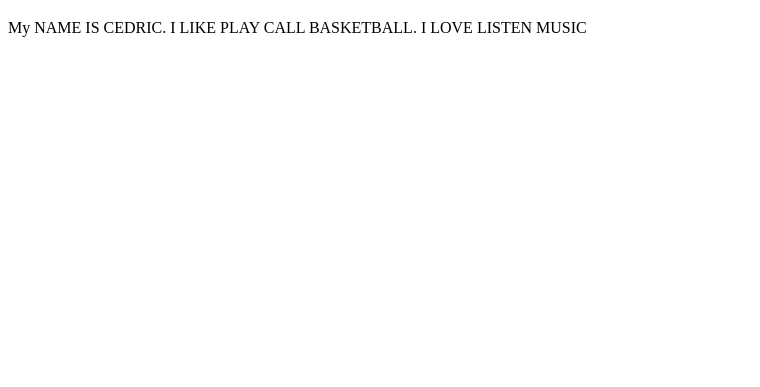
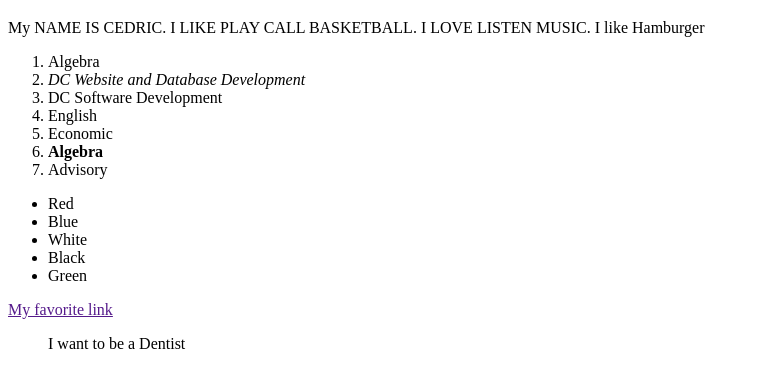
Before and after one commit to justced10/FirstWebPage, a plain HTML site: page index.html in a window 1280 px wide. Shown: the part 61-448 px from the top of the page, without its empty margins (0-760 px from the left). Drawn offline with Linux system fonts and the light colour scheme.

Commit message:
added fav link and quote

```diff
--- a/index.html
+++ b/index.html
@@ -5,9 +5,37 @@
     <title>My First Page</title>
 </head>
 <body>
+
 <h1>All About</h1>
 
-<p>My NAME IS CEDRIC. I LIKE PLAY CALL BASKETBALL. I LOVE LISTEN MUSIC </p>
+<p>My NAME IS CEDRIC. I LIKE PLAY CALL BASKETBALL. I LOVE LISTEN MUSIC. I like Hamburger </p>
+    <ol>
+
+    </ol>
+
+    <ol>
+        <li>Algebra</li>
+        <li><em>DC Website and Database Development</em></li>
+        <li>DC Software Development</li>
+        <li>English</li>
+        <li>Economic</li>
+        <li><b>Algebra</b></li>
+        <li>Advisory</li>
+
+    </ol>
+<ul>
+    <li>Red </li>
+    <li>Blue</li>
+    <li>White</li>
+    <li>Black</li>
+    <li>Green</li>
+</ul>
+
+<a href="">
+    My favorite link
+</a>
+
+    <blockquote>I want to be a Dentist </blockquote>
 
 </body>
 </html>
```
Also changed, not shown: WebPage.html (added, +10 -0 lines).
